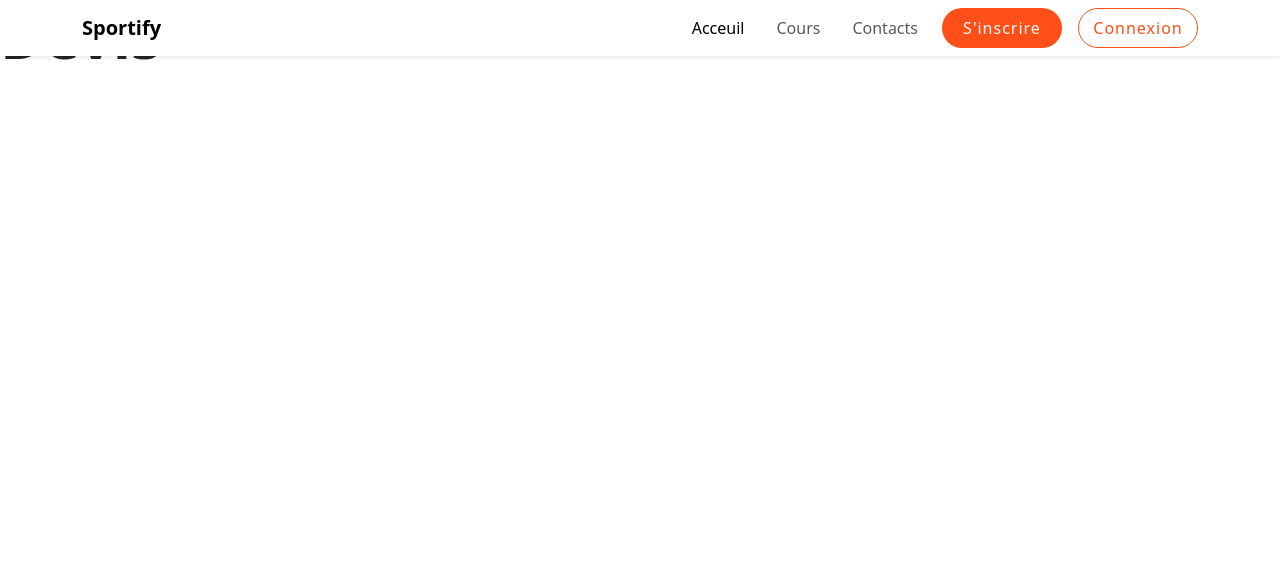
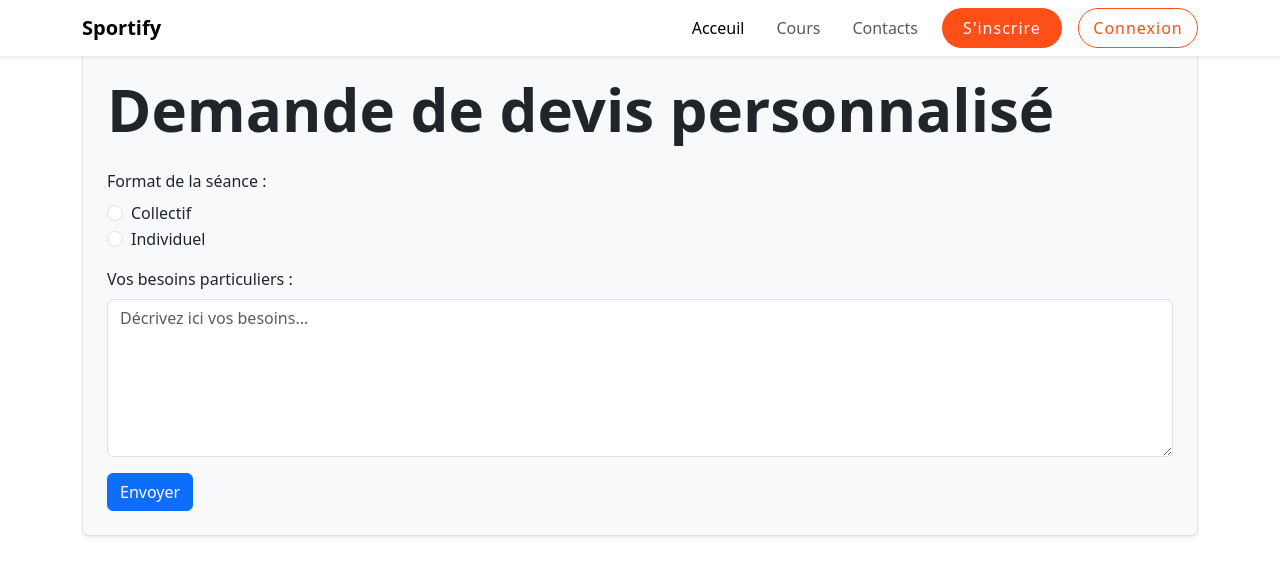
Before and after one commit to yamine-dr/sportify, a PHP site: page /index.php?action=quotation in a window 1280 px wide. Shown: the top 576 px of the page. Run offline with PHP 8.4, Linux system fonts and the light colour scheme.

Commit message:
page quotation

```diff
--- a/templates/quotation.php
+++ b/templates/quotation.php
@@ -1,7 +1,43 @@
 <?php $title = "Quotation"; ?>
 
 <?php ob_start(); ?>
-    <h1>Devis</h1>
+
+<div class="container my-5">
+    <!-- Début du formulaire -->
+    <form action="traitement.php" method="POST" class="border p-4 rounded bg-light shadow-sm"> <!--envoie les données a "traitement.php" avec POST -->
+        <h1 class="mb-4">Demande de devis personnalisé</h1>
+
+        <div class="mb-3">
+            <label class="form-label">Format de la séance :</label>
+
+            <div class="form-check">
+                <input class="form-check-input" type="radio" name="type_seance" value="collectif" id="radioCollectif">
+                <label class="form-check-label" for="radioCollectif">Collectif</label>
+            </div>
+
+            <div class="form-check">
+                <input class="form-check-input" type="radio" name="type_seance" value="individuel" id="radioIndividuel">
+                <label class="form-check-label" for="radioIndividuel">Individuel</label>
+            </div>
+        </div>
+
+
+
+        <div class="mb-3">
+            <!-- Label avec classe Bootstrap -->
+            <label for="besoinsParticuliers" class="form-label">Vos besoins particuliers :</label>
+            <!-- Ajout de la classe Bootstrap pour styliser le textarea -->
+            <textarea class="form-control" name="besoins_particuliers" id="besoinsParticuliers" rows="6" placeholder="Décrivez ici vos besoins..."></textarea>
+        </div>
+
+        <div>
+            <!-- Bouton pour envoyer le formulaire -->
+            <button type="submit" class="btn btn-primary">Envoyer</button>
+        </div>
+
+    </form>
+</div>
+
 <?php $content = ob_get_clean(); ?>
 
 <?php require_once("templates/layout.php"); ?>
```
